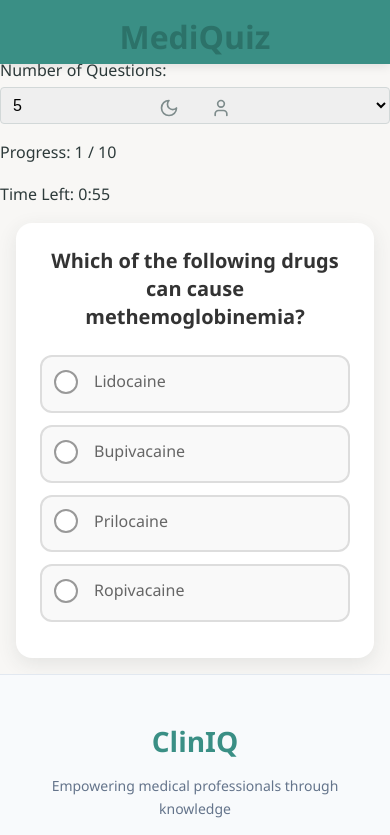
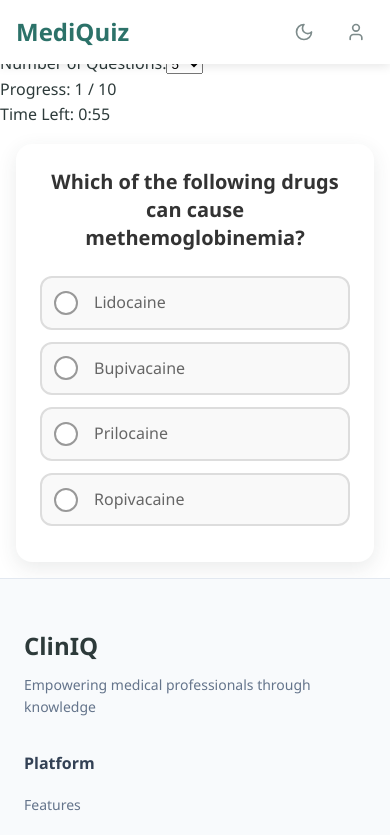
Before and after one commit to jjingofarouk/mcq, a React (Create React App) app in the folder mcq/: page /quiz/anesthesiology in a window 390 px wide. Shown: the top 835 px of the page. Built offline with nearby package versions, Linux system fonts and the light colour scheme.

Commit message:
Update App.css

```diff
--- a/mcq/src/App.css
+++ b/mcq/src/App.css
@@ -1,40 +1,42 @@
-/* Base CSS with the provided color scheme */
-
-/* Variables are already defined in :root in your snippet */
+/* App.css (updated) */
 :root {
-  --primary-color: #3a8f85;  /* Sophisticated teal */
-  --primary-dark: #2c7269;   /* Deeper teal for emphasis */
-  --primary-light: #8cc5bf;  /* Softer teal for accents */
-  --secondary-color: #d68c45; /* Warm terracotta orange */
-  --secondary-dark: #b87339;  /* Deeper terracotta */
-  --secondary-light: #e9b384; /* Soft peach accent */
-  --dark: #2d3a3a;           /* Charcoal with hint of teal */
-  --dark-gray: #4d5c5c;      /* Warmer dark gray */
-  --medium-gray: #7e8c8c;    /* Sophisticated medium gray */
-  --light-gray: #d2d8d8;     /* Warmer light gray */
-  --off-white: #f8f7f5;      /* Cream off-white */
+  --primary-color: #3a8f85;
+  --primary-dark: #2c7269;
+  --primary-light: #8cc5bf;
+  --secondary-color: #d68c45;
+  --secondary-dark: #b87339;
+  --secondary-light: #e9b384;
+  --dark: #2d3a3a;
+  --dark-gray: #4d5c5c;
+  --medium-gray: #7e8c8c;
+  --light-gray: #d2d8d8;
+  --off-white: #f8f7f5;
   --white: #ffffff;
-  --success: #739e73;        /* Sage green */
-  --warning: #e6b86a;        /* Subdued gold */
-  --error: #c17b7b;          /* Muted brick red */
-  --info: #6a91ab;           /* Cool blue-gray */
-
-  /* Additional variables for spacing and typography */
+  --success: #739e73;
+  --warning: #e6b86a;
+  --error: #c17b7b;
+  --info: #6a91ab;
   --spacing-xs: 0.25rem;
   --spacing-sm: 0.5rem;
   --spacing-md: 1rem;
   --spacing-lg: 1.5rem;
   --spacing-xl: 2.5rem;
-
   --border-radius-sm: 4px;
   --border-radius-md: 8px;
   --border-radius-lg: 12px;
-
   --transition-speed: 0.3s;
-  --box-shadow: 0 2px 10px rgba(0,0,0,0.1);
+  --box-shadow: 0 2px 10px rgba(0, 0, 0, 0.1);
 }
 
-/* General Reset */
+.dark {
+  --white: #1a1a1a;
+  --off-white: #2d2d2d;
+  --light-gray: #4a4a4a;
+  --medium-gray: #a0a0a0;
+  --dark-gray: #d0d0d0;
+  --dark: #f0f0f0;
+}
+
 * {
   margin: 0;
   padding: 0;
@@ -45,7 +47,7 @@ body {
   font-family: 'Segoe UI', Tahoma, Geneva, Verdana, sans-serif;
   line-height: 1.6;
   color: var(--dark);
-  background-color: var(--off-white);
+  background-color: var(-- elo);
 }
 
 .App {
@@ -54,348 +56,4 @@ body {
   min-height: 100vh;
 }
 
-/* Typography */
-h1, h2, h3, h4, h5, h6 {
-  font-weight: 600;
-  line-height: 1.3;
-  margin-bottom: var(--spacing-md);
-  color: var(--dark);
-}
-
-h1 {
-  font-size: 2.5rem;
-  color: var(--primary-dark);
-}
-
-h2 {
-  font-size: 2rem;
-  color: var(--primary-color);
-}
-
-h3 {
-  font-size: 1.5rem;
-}
-
-h4 {
-  font-size: 1.25rem;
-}
-
-p {
-  margin-bottom: var(--spacing-md);
-}
-
-a {
-  color: var(--primary-color);
-  text-decoration: none;
-  transition: color var(--transition-speed);
-}
-
-a:hover {
-  color: var(--primary-dark);
-  text-decoration: underline;
-}
-
-/* Layout Components */
-
-/* Navbar */
-.navbar {
-  background-color: var(--primary-color);
-  padding: var(--spacing-md) var(--spacing-xl);
-  box-shadow: var(--box-shadow);
-}
-
-.navbar-container {
-  display: flex;
-  justify-content: space-between;
-  align-items: center;
-  max-width: 1200px;
-  margin: 0 auto;
-}
-
-.navbar-logo {
-  font-size: 1.5rem;
-  font-weight: bold;
-  color: var(--white);
-}
-
-.navbar-links {
-  display: flex;
-  gap: var(--spacing-lg);
-}
-
-.nav-link {
-  color: var(--white);
-  font-weight: 500;
-  transition: color var(--transition-speed);
-}
-
-.nav-link:hover {
-  color: var(--secondary-light);
-  text-decoration: none;
-}
-
-.nav-link.active {
-  color: var(--secondary-color);
-}
-
-/* Footer */
-.footer {
-  background-color: var(--dark);
-  color: var(--light-gray);
-  padding: var(--spacing-lg) var(--spacing-xl);
-  margin-top: auto;
-}
-
-.footer-container {
-  max-width: 1200px;
-  margin: 0 auto;
-  display: flex;
-  justify-content: space-between;
-  align-items: center;
-}
-
-.footer a {
-  color: var(--primary-light);
-}
-
-.footer a:hover {
-  color: var(--white);
-}
-
-/* Button Styles */
-.btn {
-  display: inline-block;
-  padding: var(--spacing-sm) var(--spacing-lg);
-  border-radius: var(--border-radius-md);
-  font-weight: 500;
-  text-align: center;
-  cursor: pointer;
-  transition: all var(--transition-speed);
-  border: none;
-  font-size: 1rem;
-}
-
-.btn-primary {
-  background-color: var(--primary-color);
-  color: var(--white);
-}
-
-.btn-primary:hover {
-  background-color: var(--primary-dark);
-}
-
-.btn-secondary {
-  background-color: var(--secondary-color);
-  color: var(--white);
-}
-
-.btn-secondary:hover {
-  background-color: var(--secondary-dark);
-}
-
-.btn-outline {
-  background-color: transparent;
-  border: 2px solid var(--primary-color);
-  color: var(--primary-color);
-}
-
-.btn-outline:hover {
-  background-color: var(--primary-color);
-  color: var(--white);
-}
-
-/* Status colors */
-.success {
-  color: var(--success);
-}
-
-.warning {
-  color: var(--warning);
-}
-
-.error {
-  color: var(--error);
-}
-
-.info {
-  color: var(--info);
-}
-
-/* Card Component */
-.card {
-  background-color: var(--white);
-  border-radius: var(--border-radius-md);
-  box-shadow: var(--box-shadow);
-  padding: var(--spacing-lg);
-  margin-bottom: var(--spacing-lg);
-}
-
-.card-header {
-  border-bottom: 1px solid var(--light-gray);
-  padding-bottom: var(--spacing-md);
-  margin-bottom: var(--spacing-md);
-}
-
-.card-footer {
-  border-top: 1px solid var(--light-gray);
-  padding-top: var(--spacing-md);
-  margin-top: var(--spacing-md);
-}
-
-/* Form Elements */
-input, select, textarea {
-  width: 100%;
-  padding: var(--spacing-sm);
-  margin-bottom: var(--spacing-md);
-  border: 1px solid var(--light-gray);
-  border-radius: var(--border-radius-sm);
-  font-size: 1rem;
-  transition: border-color var(--transition-speed);
-}
-
-input:focus, select:focus, textarea:focus {
-  outline: none;
-  border-color: var(--primary-color);
-}
-
-label {
-  display: block;
-  margin-bottom: var(--spacing-xs);
-  font-weight: 500;
-}
-
-/* Container for main content */
-.container {
-  max-width: 1200px;
-  margin: 0 auto;
-  padding: var(--spacing-xl);
-}
-
-/* Quiz specific styles */
-.quiz-container {
-  max-width: 800px;
-  margin: 0 auto;
-}
-
-.question-card {
-  background-color: var(--white);
-  border-radius: var(--border-radius-lg);
-  box-shadow: var(--box-shadow);
-  padding: var(--spacing-lg);
-  margin-bottom: var(--spacing-lg);
-}
-
-.quiz-progress {
-  height: 8px;
-  background-color: var(--light-gray);
-  border-radius: 4px;
-  margin-bottom: var(--spacing-lg);
-  overflow: hidden;
-}
-
-.quiz-progress-bar {
-  height: 100%;
-  background-color: var(--primary-color);
-  transition: width 0.3s ease;
-}
-
-.answer-option {
-  display: block;
-  padding: var(--spacing-md);
-  margin-bottom: var(--spacing-sm);
-  border: 2px solid var(--light-gray);
-  border-radius: var(--border-radius-md);
-  cursor: pointer;
-  transition: all var(--transition-speed);
-}
-
-.answer-option:hover {
-  border-color: var(--primary-light);
-}
-
-.answer-option.selected {
-  border-color: var(--primary-color);
-  background-color: var(--primary-light);
-  color: var(--dark);
-}
-
-/* Results page styles */
-.results-container {
-  text-align: center;
-  max-width: 800px;
-  margin: 0 auto;
-}
-
-.results-score {
-  font-size: 2.5rem;
-  font-weight: bold;
-  margin: var(--spacing-lg) 0;
-  color: var(--primary-color);
-}
-
-.results-details {
-  margin-top: var(--spacing-xl);
-}
-
-/* Home page styles */
-.specialty-grid {
-  display: grid;
-  grid-template-columns: repeat(auto-fill, minmax(250px, 1fr));
-  gap: var(--spacing-lg);
-}
-
-.specialty-card {
-  background-color: var(--white);
-  border-radius: var(--border-radius-md);
-  box-shadow: var(--box-shadow);
-  padding: var(--spacing-lg);
-  text-align: center;
-  transition: transform var(--transition-speed);
-}
-
-.specialty-card:hover {
-  transform: translateY(-5px);
-}
-
-.specialty-icon {
-  font-size: 2.5rem;
-  color: var(--primary-color);
-  margin-bottom: var(--spacing-md);
-}
-
-/* Responsive adjustments */
-@media (max-width: 768px) {
-  h1 {
-    font-size: 2rem;
-  }
-
-  h2 {
-    font-size: 1.75rem;
-  }
-
-  .navbar-container {
-    flex-direction: column;
-    gap: var(--spacing-md);
-  }
-
-  .footer-container {
-    flex-direction: column;
-    text-align: center;
-    gap: var(--spacing-lg);
-  }
-
-  .container {
-    padding: var(--spacing-md);
-  }
-}
-
-@media (max-width: 576px) {
-  .specialty-grid {
-    grid-template-columns: 1fr;
-  }
-
-  .navbar-links {
-    flex-direction: column;
-    gap: var(--spacing-sm);
-  }
-}
+/* Rest of your existing App.css styles remain unchanged */
```
